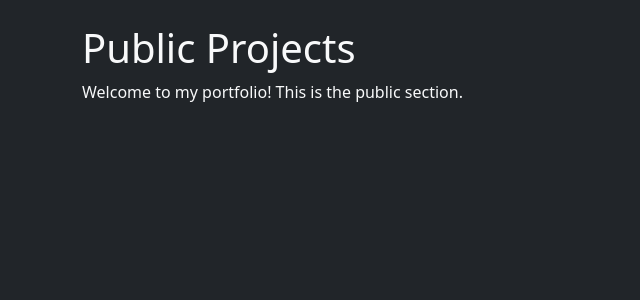
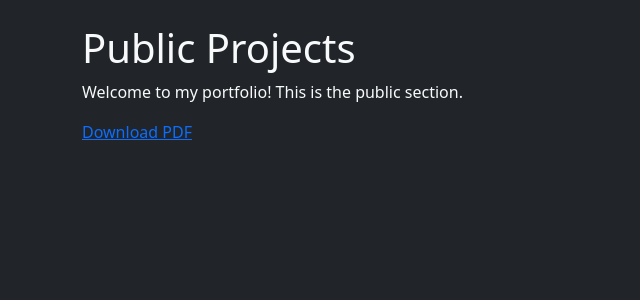
Before and after one commit to redwave91/encrypt_app_website, a Flask app: page /public in a window 1280 px wide. Shown: the part 56-356 px from the top of the page, without its empty margins (0-640 px from the left). Run offline with Flask 3, Linux system fonts and the light colour scheme.

Commit message:
Add files via upload

```diff
--- a/templates/encrypted.html
+++ b/templates/encrypted.html
@@ -2,4 +2,8 @@
 {% block content %}
 <h1>Private Projects</h1>
 <p>This area can be reserved for secure or private content (e.g., password protected).</p>
+
+<a href="{{ url_for('static', filename='private/Super Secret Classified Report.pdf') }}" download>Download PDF</a>
+
+
 {% endblock %}
--- a/templates/public.html
+++ b/templates/public.html
@@ -2,4 +2,7 @@
 {% block content %}
 <h1>Public Projects</h1>
 <p>Welcome to my portfolio! This is the public section.</p>
+
+<a href="{{ url_for('static', filename='public/Not So Super Secret Classified Report.pdf') }}" download>Download PDF</a>
+
 {% endblock %}
```
Also changed, not shown: 2 other files.
